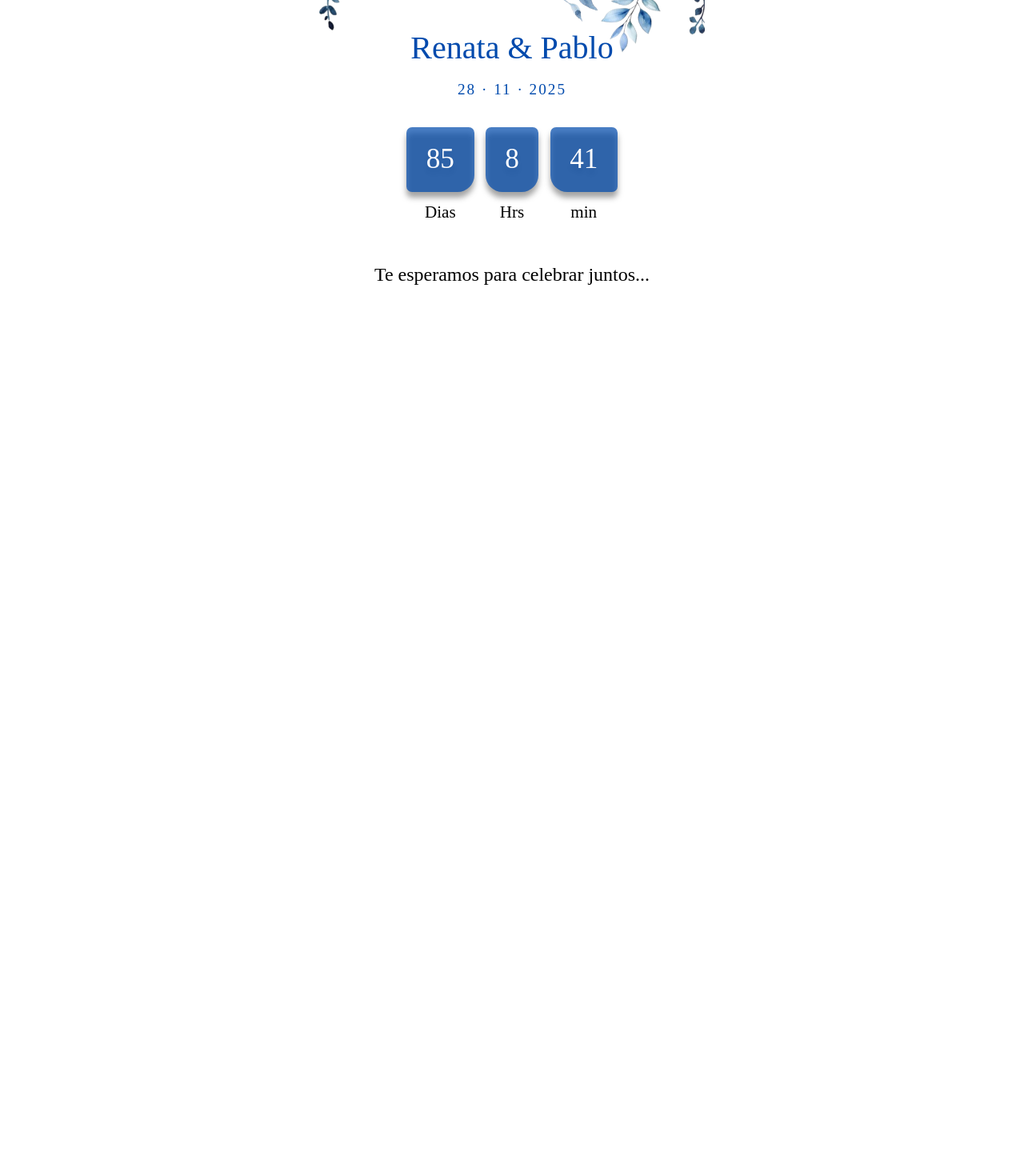
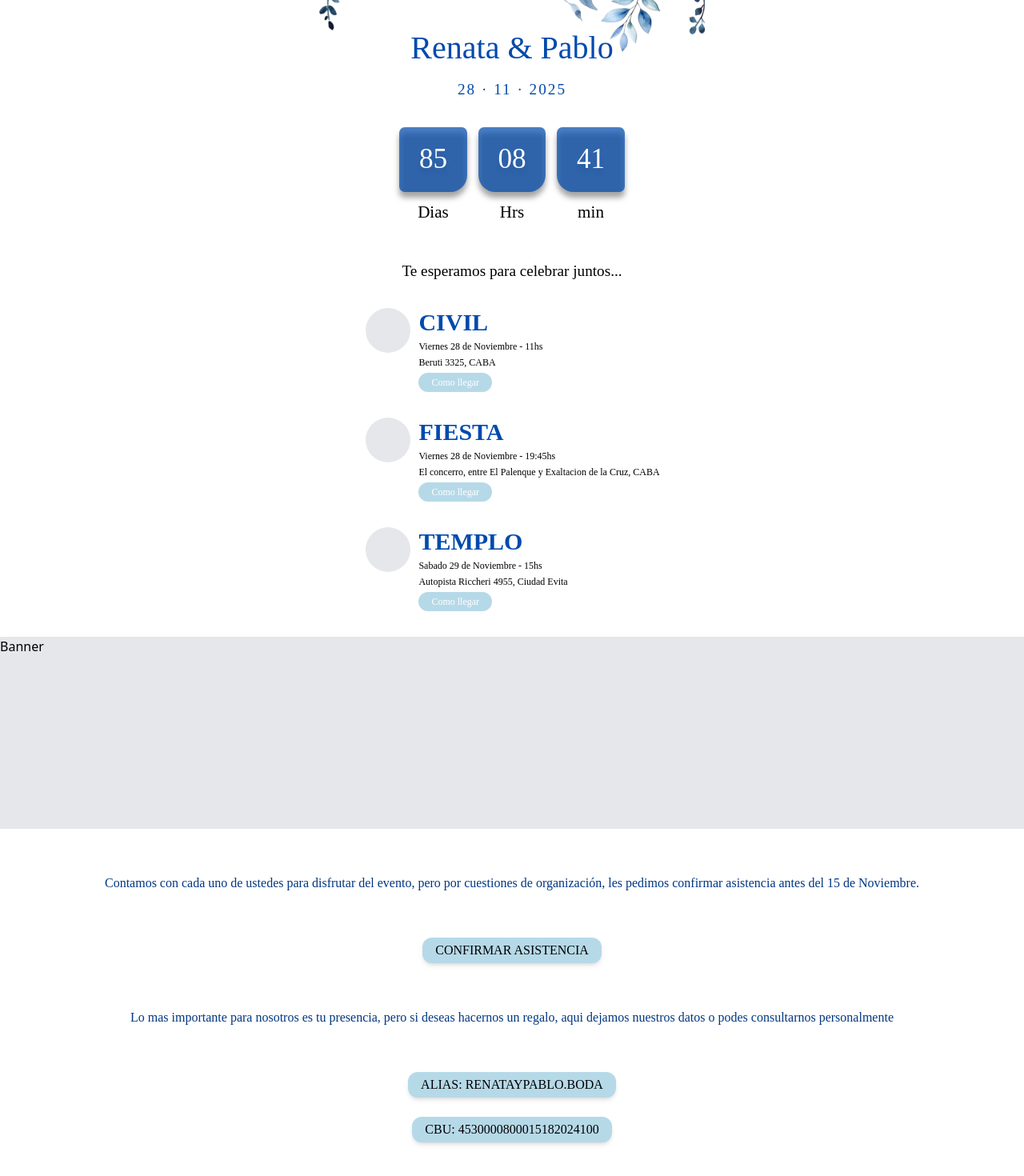
Before and after one commit to Santiagoalvarez2022/BromaLeo, a React (Vite) app: page / in a window 1280 px wide. Shown: the part 630-2100 px from the top of the page at 80% size. Before the commit the page ends 1151 px from the top, so only its background shows below. Built offline with nearby package versions, Linux system fonts and the light colour scheme; a web font is replaced by a local one.

Commit message:
complete basic structure

```diff
--- a/src/App.css
+++ b/src/App.css
@@ -1,4 +1,4 @@
 .msg{
-    font-size: 1.5em;
+    font-size: 1.2em;
     font-weight: 400;
 }
--- a/src/App.jsx
+++ b/src/App.jsx
@@ -1,4 +1,7 @@
 import { InformationWedding, PrincipalPhoto,CountDown } from './components';
+import WeddingDetail from './components/weddingDetail/WeddingDetail';
+import Banner from './components/banner/Banner';
+import Label from './components/label/Label';
 import './App.css';
 
 const App = () => {
@@ -7,7 +10,25 @@ const App = () => {
       <PrincipalPhoto />
       <InformationWedding />
       <CountDown />
-      <span className='font-Obaby msg'>Te esperamos para celebrar juntos...</span>
+      <span className='font-Obaby msg  '>Te esperamos para celebrar juntos...</span>
+      <div className='px-4'>
+        <WeddingDetail event={"Civil"} date={"Viernes 28 de Noviembre - 11hs"} address={"Beruti 3325, CABA"} link={"ss"} />
+
+        <WeddingDetail event={"Fiesta"} date={"Viernes 28 de Noviembre - 19:45hs"} address={"El concerro, entre El Palenque y Exaltacion de la Cruz, CABA"} link={"ss"} />
+
+        <WeddingDetail event={"Templo"} date={"Sabado 29 de Noviembre - 15hs"} address={"Autopista Riccheri 4955, Ciudad Evita"} link={"ss"} />
+      </div>
+      <Banner />
+      <p className='font-Inria text-base text-center mx-4 text-[#003780] my-14'>Contamos con cada uno de ustedes para disfrutar del evento, pero por cuestiones de organización, les pedimos confirmar asistencia antes del 15 de Noviembre. </p>
+
+      <Label text="CONFIRMAR ASISTENCIA" />
+
+      <p className='font-Inria text-base text-center mx-4 text-[#003780] my-14'>Lo mas importante para nosotros es tu presencia, pero si deseas hacernos un regalo, aqui dejamos nuestros datos o podes consultarnos personalmente </p>
+
+      <Label text="ALIAS: RENATAYPABLO.BODA" />
+      <br />
+      <Label text="CBU: 4530000800015182024100" />
+
     </div>
   )
 }
--- /dev/null
+++ b/src/components/banner/Banner.jsx
@@ -0,0 +1,8 @@
+
+const Banner = () => {
+  return (
+    <div className="bg-gray-200 w-full h-[30vh]">Banner</div>
+  )
+}
+
+export default Banner
--- a/src/components/countDown/CountDown.jsx
+++ b/src/components/countDown/CountDown.jsx
@@ -1,7 +1,8 @@
-import {useState,useEffect} from 'react';
-import "./CountDown.css"
+import { useState, useEffect } from 'react';
+import "./CountDown.css";
 
 const CountDown = () => {
+    // La fecha objetivo para la cuenta regresiva
     const targetDate = new Date('2025-11-28T11:00:00Z').getTime();
 
     const [timeLeft, setTimeLeft] = useState({ days: 0, hours: 0, minutes: 0 });
@@ -17,35 +18,43 @@ const CountDown = () => {
             const minutes = Math.floor((distance % (1000 * 60 * 60)) / (1000 * 60));
             setTimeLeft({ days, hours, minutes });
           } else {
+            // Cuando la cuenta regresiva termina, los valores se establecen en cero
             setTimeLeft({ days: 0, hours: 0, minutes: 0 });
           }
         };
-        // Calcular inicialmente el tiempo restante
+
+        // Calcular el tiempo inicial y actualizar cada segundo
         calculateTimeLeft();
-        // Actualizar el tiempo restante cada minuto
         const intervalId = setInterval(calculateTimeLeft, 1000);
-        // Limpiar el intervalo cuando el componente se desmonte
+
+        // Limpiar el intervalo al desmontar el componente
         return () => clearInterval(intervalId);
       }, [targetDate]);
+
+    // Función de ayuda para formatear cualquier número a dos dígitos
+    const formatNumber = (number) => {
+        // Convierte el número a cadena y rellena con '0' si es de un solo dígito
+        return String(number).padStart(2, '0');
+    };
 
     return (
         <section className="countdownPage py-8">
             <div className="chorometer font-Inria font-light">
                 <div className='container-count'>
-                <p className="count">{timeLeft.days}</p>
+                    <p className="count">{formatNumber(timeLeft.days)}</p>
                     <span className='label'>Dias</span>
                 </div>
                 <div className='container-count'>
-                <span className="count " >{timeLeft.hours}</span>
+                    <span className="count">{formatNumber(timeLeft.hours)}</span>
                     <span className='label'>Hrs</span>
                 </div>
                 <div className='container-count'>
-                <span className="count " >{timeLeft.minutes}</span>
+                    <span className="count">{formatNumber(timeLeft.minutes)}</span>
                     <span className='label'>min</span>
                 </div>
             </div>
         </section>
-  )
+    );
 }
 
 export default CountDown;
--- /dev/null
+++ b/src/components/label/Label.jsx
@@ -0,0 +1,7 @@
+const Label = ({text}) => {
+  return (
+    <div className="bg-[#B6D9E8] text-black px-4 py-1 rounded-xl font-Inria shadow-md">{text}</div>
+  )
+}
+
+export default Label
--- a/src/components/weddingDetail/WeddingDetail.jsx
+++ b/src/components/weddingDetail/WeddingDetail.jsx
@@ -1,25 +1,30 @@
+const WeddingDetail = ({ event, date, address, logo, link }) => {
+  return (
+    <section className="my-8 w-full font-Inria">
+      <div className="grid grid-cols-[60px_1fr] gap-2 items-start">
+        {/* Logo */}
+        <div className="flex justify-center h-full">
+          <div className="w-14 h-14 rounded-full bg-gray-200 flex items-center justify-center">
+            {logo}
+          </div>
+        </div>
 
-const WeddingDetail = ({event,date,address,logo,link}) => {
-    /*
-        logo,
-        evento,
-        date,
-        addres,
-        link
-    */
-  return (
-    <section>
-        <div>
-            <div>logo</div>
-            <div>
-                <h3>{event}</h3>
-                <p>{date}</p>
-                <p>{address}</p>
-                <button>{link}</button>
-            </div>
+        {/* Content */}
+        <div className="flex flex-col space-y-1">
+          <h3 className="text-3xl text-blueP font-semibold uppercase">
+            {event}
+          </h3>
+          <p className="text-xs">{date}</p>
+          <p className="text-xs">{address}</p>
+          <div>
+            <button className="bg-[#B6D9E8] text-xs text-white px-4 py-1 rounded-xl">
+              Como llegar
+            </button>
+          </div>
         </div>
+      </div>
     </section>
-  )
-}
+  );
+};
 
-export default WeddingDetail
+export default WeddingDetail;
```
Lines whose indentation alone changed are shown as unchanged.
